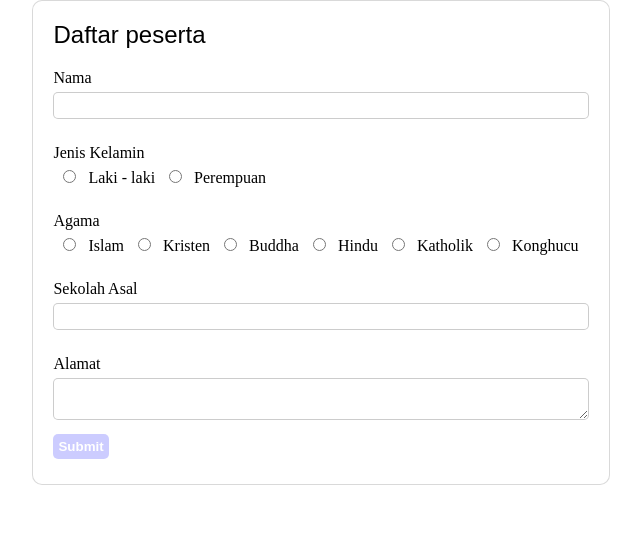
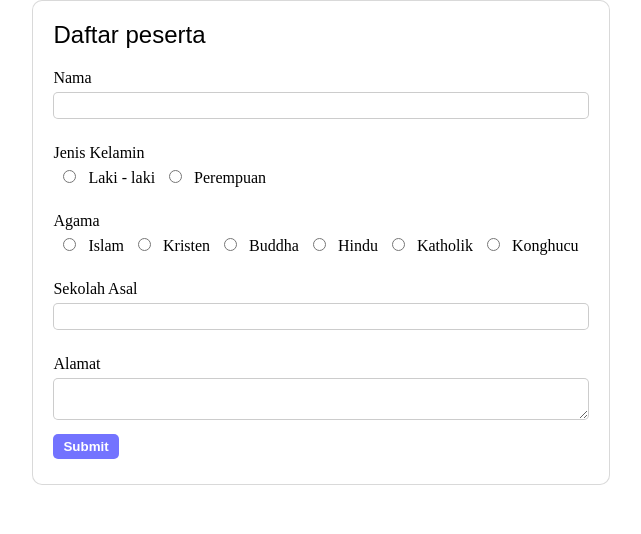
Before and after one commit to Erlang123/Proyek_pertemuan_14, a PHP site: page / in a window 1280 px wide. Shown: the top 534 px of the page, without its empty margins (319-960 px from the left). Run offline with PHP 8.4, Linux system fonts and the light colour scheme.

Commit message:
Re-styling button-primary

```diff
--- a/style.css
+++ b/style.css
@@ -80,13 +80,13 @@ body{
 	padding: 5px;
 }
 .btn{
-	padding: 5px;
+	padding: 5px 10px;
 	border-radius: 5px;
 	margin: 5px 0px;
 	cursor: pointer;
 }
 .btn-primary{
-	background: rgba(0,0,255,0.2);
+	background: rgba(0,0,255,0.55);
 	border: unset;
 	color: white;
 	font-weight: bold;
```
